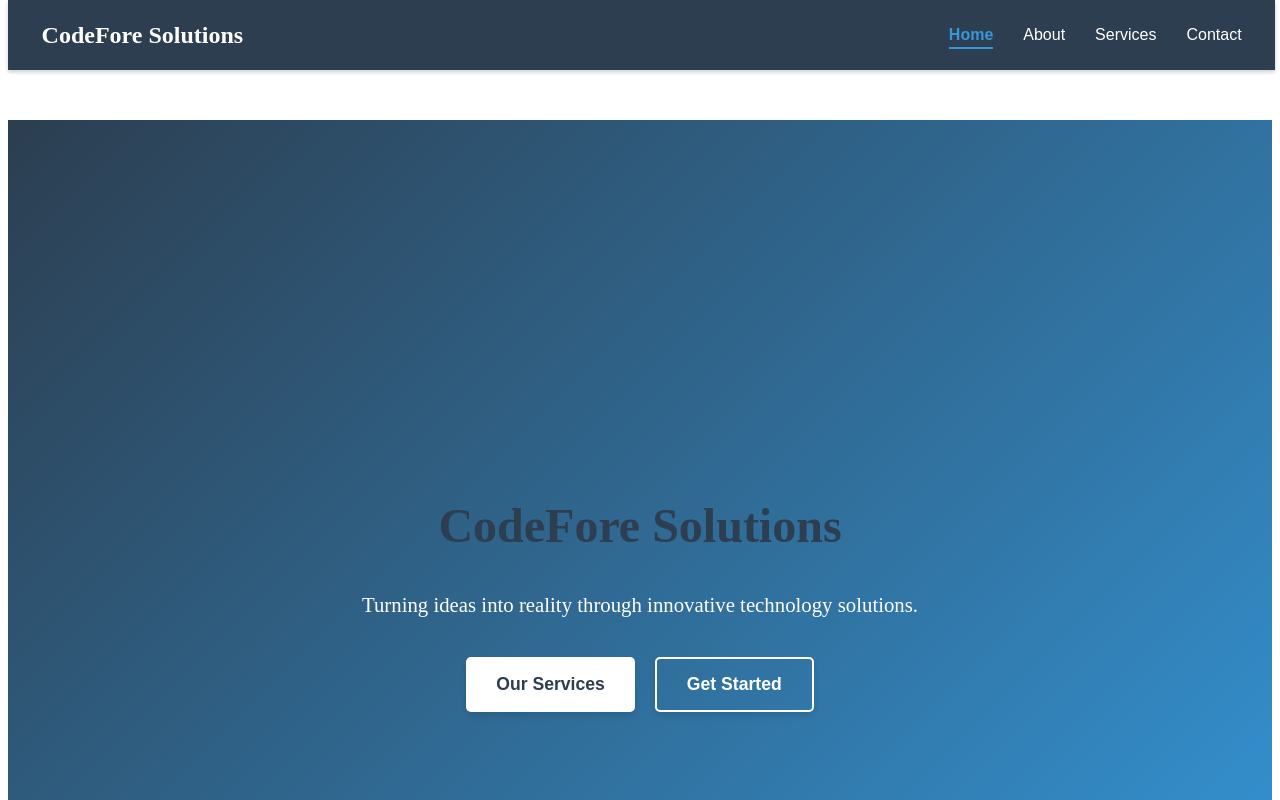
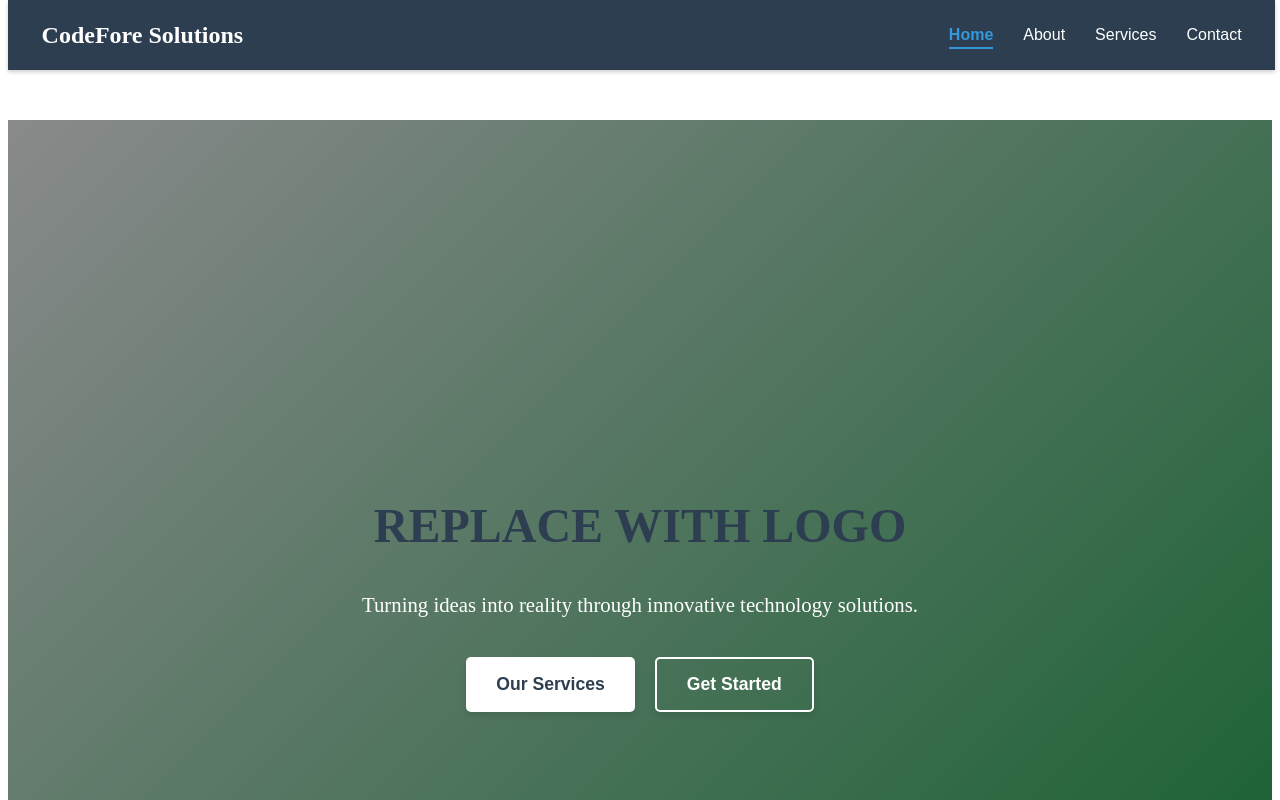
Before and after one commit to dpanepucci/CodeForeSolutions2025, a React (Vite) app: page / in a window 1280 px wide. Shown: the top 800 px of the page. Built offline with nearby package versions, Linux system fonts and the light colour scheme.

Commit message:
updated styling on front page

```diff
--- a/index.html
+++ b/index.html
@@ -4,7 +4,7 @@
     <meta charset="UTF-8" />
     <link rel="icon" type="image/svg+xml" href="/vite.svg" />
     <meta name="viewport" content="width=device-width, initial-scale=1.0" />
-    <title>Eaton Golf Company</title>
+    <title>CodeFore Solutions</title>
   </head>
   <body>
     <div id="root"></div>
--- a/src/App.css
+++ b/src/App.css
@@ -27,7 +27,7 @@ html {
 .hero {
   text-align: center;
   padding: 100px 20px;
-  background: linear-gradient(135deg, #2c3e50 0%, #3498db 100%);
+  background: linear-gradient(135deg, #898a8b 0%, #125e2d 100%);
   color: white;
   min-height: calc(100vh - 70px);
   display: flex;
--- a/src/App.tsx
+++ b/src/App.tsx
@@ -11,7 +11,7 @@ function App() {
   const HomeSection = () => (
     <section id="home" className="section">
       <div className="hero">
-        <h1>CodeFore Solutions</h1>
+        <h1>REPLACE WITH LOGO</h1>
         <p>Turning ideas into reality through innovative technology solutions.</p>
         <div className="hero-buttons">
           <button onClick={() => setActiveSection('services')}>Our Services</button>
```
Also changed, not shown: 5 other files (tests, documents, lock files or other folders).
